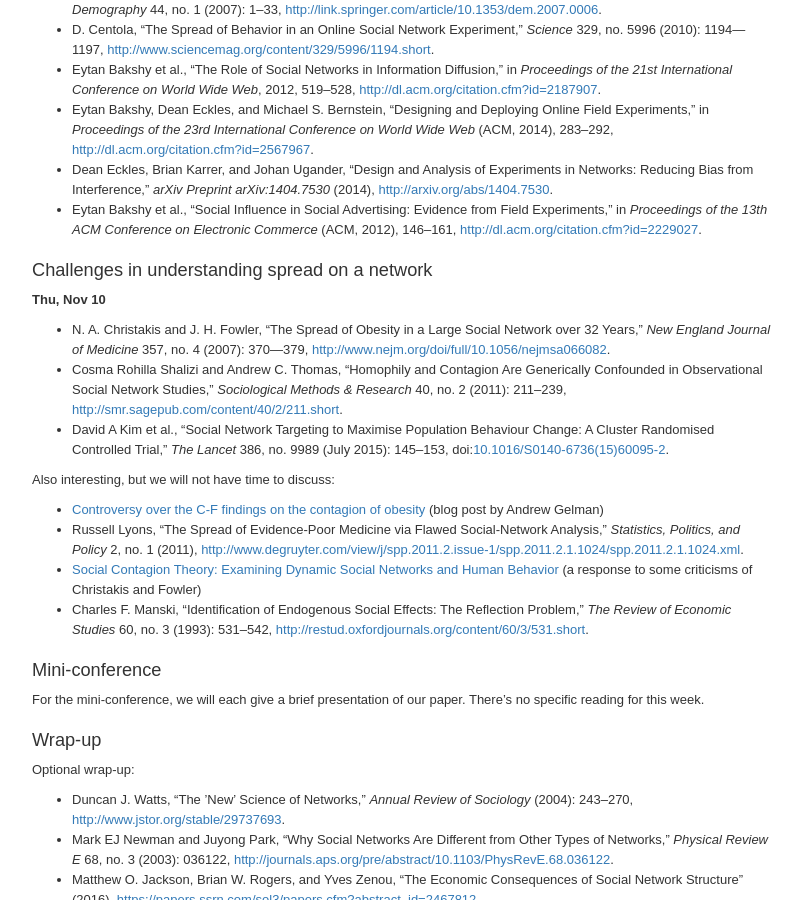
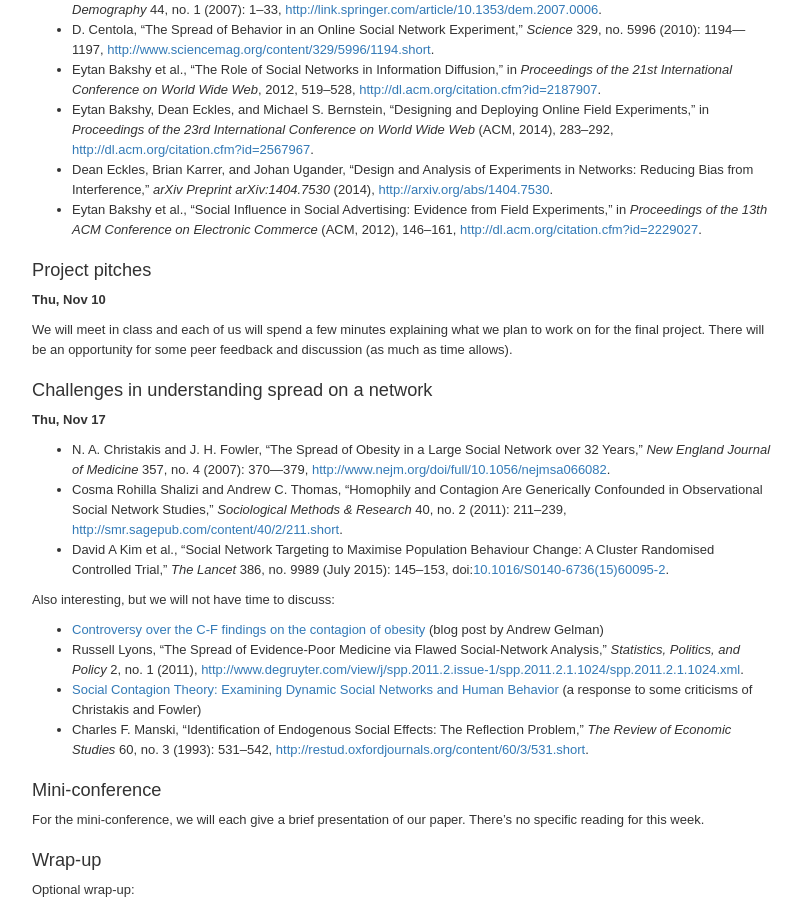
Before and after one commit to dfeehan/dfeehan.github.io, a Jekyll site: the page teaching/2022fa_demog280.html, which Jekyll copies as it is, in a window 1280 px wide and 900 px high, scrolled down 10180 px. Shown: the whole window, without its empty margins (236-1037 px from the left). Built offline with Jekyll 4.4.1, drawn with Linux system fonts in a browser that asks for light colours; some of the changed text lies outside the part shown.

Commit message:
update schedule

```diff
--- a/teaching/2022fa_demog280.html
+++ b/teaching/2022fa_demog280.html
@@ -940,7 +940,7 @@
 Thu, Nov 10
 </td>
 <td style="text-align:left;">
-<a href="#sec:spread">Challenges in detecting spread on a network</a>
+<a href="#sec:projectpitch">Project check-in</a>
 </td>
 <td style="text-align:left;">
 </td>
@@ -955,7 +955,7 @@
 Thu, Nov 17
 </td>
 <td style="text-align:left;">
-Project check-in (no formal class)
+<a href="#sec:spread">Challenges in detecting spread on a network</a>
 </td>
 <td style="text-align:left;">
 </td>
@@ -1763,9 +1763,17 @@
 <a href="http://dl.acm.org/citation.cfm?id=2229027" role="doc-biblioref">http://dl.acm.org/citation.cfm?id=2229027</a>.</span></li>
 </ul>
 </div>
+<div id="sec:projectpitch" class="section level3">
+<h3>Project pitches</h3>
+<p><strong>Thu, Nov 10</strong></p>
+<p>We will meet in class and each of us will spend a few minutes
+explaining what we plan to work on for the final project. There will be
+an opportunity for some peer feedback and discussion (as much as time
+allows).</p>
+</div>
 <div id="sec:spread" class="section level3">
 <h3>Challenges in understanding spread on a network</h3>
-<p><strong>Thu, Nov 10</strong></p>
+<p><strong>Thu, Nov 17</strong></p>
 <ul>
 <li><span class="citation">N. A. Christakis and J. H. Fowler, <span>“The
 Spread of Obesity in a Large Social Network over 32 Years,”</span>
```
Also changed, not shown: other parts of teaching/2022fa_demog280.html (+1 -1 lines).
